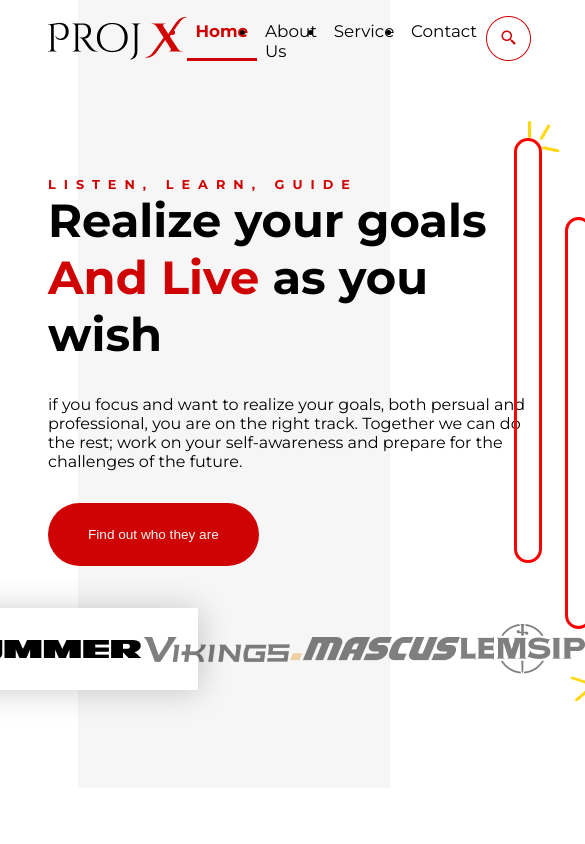
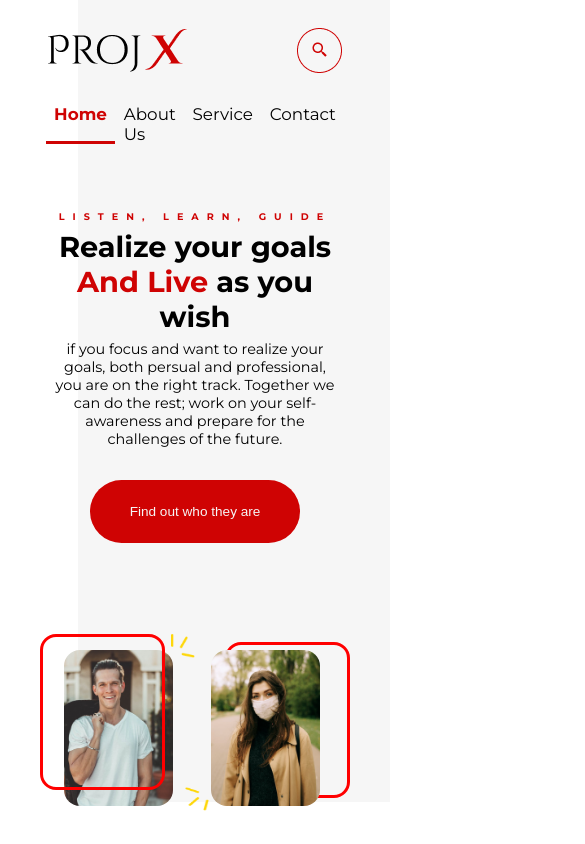
Before and after one commit to navansami/projx, a React (Create React App) app: page /home in a window 390 px wide. Shown: the top 844 px of the page, 585 px wide, since content can reach past the window. Built offline with nearby package versions, Linux system fonts and the light colour scheme; sample sign-in values are in the browser's storage.

Commit message:
add responsiveness at 900px width to home page components

```diff
--- a/src/css/brandcard.css
+++ b/src/css/brandcard.css
@@ -17,3 +17,22 @@
 .brand-card img {
     height: 30%;
 }
+
+@media screen and ( max-width: 900px ) {
+
+    .brand-card {
+        display: flex;
+        position: unset;
+        box-shadow: none;
+        align-items: center;
+        flex-direction: column;
+        justify-content: center;
+    }
+
+    .brand-card img {
+        height: 50%;
+        display: block;
+        margin-top: 1rem;
+        margin-inline: auto;
+    }
+}
--- a/src/css/button.css
+++ b/src/css/button.css
@@ -20,3 +20,10 @@
     color: #F6F6F6;
     background-color: var(--clr-pri);
 }
+
+@media screen and ( max-width: 900px ) {
+    .btn {
+        margin-inline: auto;
+    }
+
+}
--- a/src/css/herocontent.css
+++ b/src/css/herocontent.css
@@ -46,6 +46,7 @@
 }
 .cards .cards-main img.person-1 {
     width: 95%;
+    height: 65%;
     margin-top: 2.5rem;
     margin-inline: auto;
     border-radius: 1rem;
@@ -53,7 +54,7 @@
 }
 .overlay-1 {
     width: 85%;
-    height: 63%;
+    height: 65%;
     margin-top: 2.5rem;
     margin-inline: auto;
     border-radius: 1rem;
@@ -65,19 +66,20 @@
 }
 .cards .cards-main img.person-2 {
     width: 95%;
+    height: 65%;
     margin-top: 4rem;
     border-radius: 1rem;
     position: relative;
 }
-.cards .cards-main .overlay-2 {
+.overlay-2 {
     width: 85%;
-    height: 61%;
-    margin-top: 2.5rem;
+    height: 65%;
+    margin-top: 1rem;
     margin-inline: auto;
     border-radius: 1rem;
     position: absolute;
     top: 4rem;
-    right: 0;
+    right: 1rem;
     border: .2rem solid red;
 }
 .cards .cards-main .rays {
@@ -91,8 +93,8 @@
 }
 .cards .cards-main img.rays-2 {
     position: absolute;
-    bottom: 5rem;
-    left: 10px;
+    bottom: 6rem;
+    left: -1rem;
 }
 
 /* Hero-Content - Social Media Icons */
@@ -122,3 +124,96 @@
     width: auto;
     margin-block: .75rem;
 }
+
+
+@media screen and ( max-width: 900px ) {
+
+    .hero-content_grid {
+        max-width: 100vw;
+        grid-column: repeat(2, 1fr);
+        grid-auto-rows: auto;
+    }
+    .hero-content_text      { grid-column: 1 / span 2; grid-row: 1 / span 3; }
+    .hero-content_cards     { grid-column: 1 / span 2; grid-row: 4 / span 4; }
+    .hero-content_social    { grid-column: 1 / span 2; grid-row: 8 / span 1; }
+    .brand-card             { grid-column: 1 / span 2; grid-row: 9 / span 4; }
+
+    .hero-content_text .text-motto,
+    .hero-content_text .text-title,
+    .hero-content_text .text-body {
+        margin-top: 1rem;
+        padding: .2rem;
+        font-size: 90%;
+        max-width: 100vw;
+        margin-block: auto;
+        text-align: center;
+    }
+    .hero-content_text {
+        align-self: start;
+        margin-block: 0;
+        padding-block: 0;
+    }
+    .hero-content_text .text-motto {
+        font-size: 60%;
+    }
+    .hero-content_text .text-body {
+        width: 100%;
+        margin-inline: auto;
+    }
+
+
+
+    /* Images */
+    .hero-content_cards {
+        margin-block: 3rem;
+    }
+    .cards .cards-main img.person-1 { margin-top: 1.5rem; }
+    .cards .cards-main img.person-2 { margin-top: 1.5rem; }
+    .cards .cards-main img.person-1,
+    .cards .cards-main img.person-2 {
+        height: 90%;
+    }
+    .overlay-1 {
+        top: -2rem;
+        left: -.5rem;
+        height: 90%;
+    }
+    .overlay-2 {
+        top: 0rem;
+        right: -.5rem;
+        height: 90%;
+    }
+    .cards .cards-main .rays {
+        width: 1.5rem;
+        height: 1.5rem;
+    }
+    .cards .cards-main img.rays-2 {
+        position: absolute;
+        bottom: -.75rem;
+        left: -10px;
+    }
+
+
+    /* Social Media Icons */
+    .hero-content_social {
+        width: 100%;
+        padding-block: 3rem;
+    }
+    .hero-content_social .social-connect {
+        padding-block: 0;
+        flex-direction: row;
+        margin-inline: auto;
+    }
+    .hero-content_social .social-connect img {
+        width: 80%;
+        margin-inline: .95rem;
+    }
+    .hero-content_social .red-line {
+
+        width: 100%;
+        height: 1px;
+        padding: 0;
+        margin-inline: auto;
+        background-color: red;
+    }
+}
--- a/src/css/navbar.css
+++ b/src/css/navbar.css
@@ -25,3 +25,31 @@
   color: var(--clr-pri);
   border-bottom: .2rem solid var(--clr-pri);
 }
+
+@media screen and ( max-width: 900px ) {
+  .nav {
+    width: 100vw;
+    display: grid;
+    grid-template-columns: repeat(2, 1fr);
+    grid-template-rows: repeat(2, 1fr);
+  }
+  /* grid */
+  .nav-branding { grid-column: 1 / span 1; grid-row: 1 / span 1; }
+  .nav-options { grid-column: 1 / span 2;  grid-row: 2 / span 2; }
+  .nav-addons { grid-column: 2 / span 1;  grid-row: 1 / span 1; }
+  /* specific */
+  .nav-options {
+    display: flex;
+    padding-block: 1rem;
+    align-items: center;
+    flex-direction: column;
+    justify-content: center;
+  }
+  .nav-options .list .list-options {
+    width: 100%;
+    display: inline-block;
+  }
+  .nav-addons {
+    margin-left: auto;
+  }
+}
```
Lines whose indentation alone changed are shown as unchanged.
